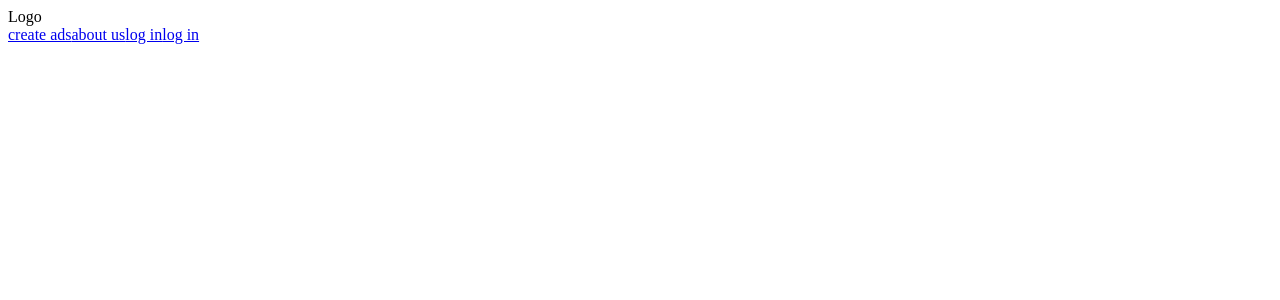
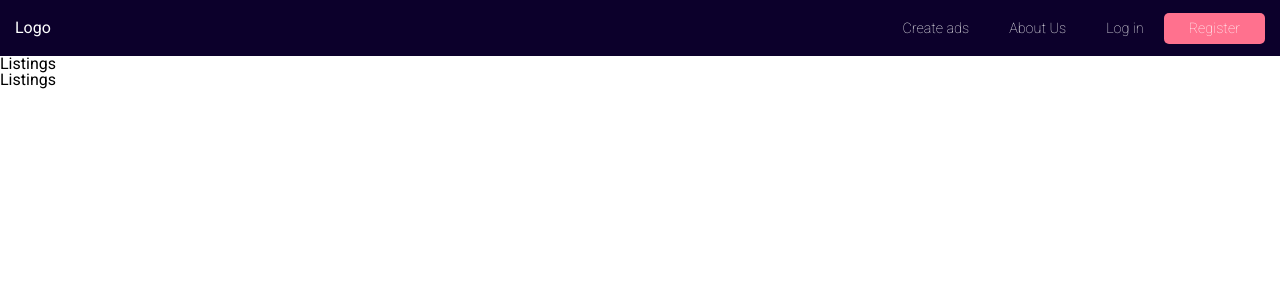
Before and after one commit to juanhuttemann/real-state, a React (Create React App) app: page / in a window 1280 px wide. Shown: the top 300 px of the page. Built offline with nearby package versions, Linux system fonts and the light colour scheme.

Commit message:
Add header, Filter & Listings Components

```diff
--- a/package.json
+++ b/package.json
@@ -3,6 +3,7 @@
   "version": "0.1.0",
   "private": true,
   "dependencies": {
+    "node-sass": "^4.12.0",
     "react": "^16.9.0",
     "react-dom": "^16.9.0",
     "react-scripts": "3.1.1"
--- a/src/App.js
+++ b/src/App.js
@@ -1,11 +1,18 @@
 import React from 'react';
-import './App.css';
-import Header from './Header';
+import './sass/App.scss';
+import Header from './components/Header';
+import Filter from './components/Filter'
+import Listings from './components/Listings'
 
 function App() {
   return (
     <div className="App">
-      <Header/>
+      <Header />
+      <section id="content-area">
+        <Filter />
+        <Listings />
+
+      </section>
     </div>
   );
 }
--- a/src/Header.js
+++ /dev/null
@@ -1,17 +0,0 @@
-import React, { Component } from 'react';
-
-export default class Header extends Component {
-    render() {
-        return (
-            <header>
-                <div>Logo</div>
-                <nav>
-                    <a href="#">create ads</a>
-                    <a href="#">about us</a>
-                    <a href="#">log in</a>
-                    <a href="#" className="register-btn">log in</a>
-                </nav>
-            </header>
-        )
-    }
-}
--- /dev/null
+++ b/src/components/Filter.js
@@ -0,0 +1,15 @@
+import React, {
+    Component
+} from 'react';
+
+class Filter extends Component {
+    render() {
+        return (
+            <section className="listings">
+                Listings
+            </section>
+        );
+    }
+}
+
+export default Filter;
--- /dev/null
+++ b/src/components/Header.js
@@ -0,0 +1,17 @@
+import React, { Component } from 'react';
+
+export default class Header extends Component {
+    render() {
+        return (
+            <header>
+                <div className="logo">Logo</div>
+                <nav>
+                    <a href="#">Create ads</a>
+                    <a href="#">About Us</a>
+                    <a href="#">Log in</a>
+                    <a href="#" className="register-btn">Register</a>
+                </nav>
+            </header>
+        )
+    }
+}
--- /dev/null
+++ b/src/components/Listings.js
@@ -0,0 +1,14 @@
+import React, { Component } from 'react';
+
+class Listings extends Component {
+    state = {  }
+    render() {
+        return (
+            <section className="listings">
+                Listings
+            </section>
+         );
+    }
+}
+
+export default Listings;
--- /dev/null
+++ b/src/sass/App.scss
@@ -0,0 +1,8 @@
+@import url('https://fonts.googleapis.com/css?family=Roboto:100,400,500,700');
+@import 'variables';
+@import 'reset';
+@import 'listings';
+
+body {
+    font-family: 'Roboto', sans-sefif;
+}
--- /dev/null
+++ b/src/sass/_listings.scss
@@ -0,0 +1,31 @@
+header{
+    background: #0c002b;
+    color: white;
+    overflow: auto;
+    padding: 20px 15px;
+    .logo {
+        float: left;
+    }
+    nav{
+        float: right;
+        a{
+            color: white;
+            text-decoration: none;
+            padding: 10px 20px;
+            font-weight: 300;
+            font-size: 0.9rem;
+
+            &:hover{
+                color: #FF718E
+            }
+
+            &.register-btn{
+                background: $pink;
+                padding: 7px 25px;
+                text-align: center;
+                color: white;
+                border-radius: 5px;
+            }
+        }
+    }
+}
--- /dev/null
+++ b/src/sass/_reset.scss
@@ -0,0 +1,134 @@
+/* http://meyerweb.com/eric/tools/css/reset/
+   v2.0 | 20110126
+   License: none (public domain)
+*/
+a,
+abbr,
+acronym,
+address,
+applet,
+article,
+aside,
+audio,
+b,
+big,
+blockquote,
+body,
+canvas,
+caption,
+center,
+cite,
+code,
+dd,
+del,
+details,
+dfn,
+div,
+dl,
+dt,
+em,
+embed,
+fieldset,
+figcaption,
+figure,
+footer,
+form,
+h1,
+h2,
+h3,
+h4,
+h5,
+h6,
+header,
+hgroup,
+html,
+i,
+iframe,
+img,
+ins,
+kbd,
+label,
+legend,
+li,
+mark,
+menu,
+nav,
+object,
+ol,
+output,
+p,
+pre,
+q,
+ruby,
+s,
+samp,
+section,
+small,
+span,
+strike,
+strong,
+sub,
+summary,
+sup,
+table,
+tbody,
+td,
+tfoot,
+th,
+thead,
+time,
+tr,
+tt,
+u,
+ul,
+var,
+video {
+    margin: 0;
+    padding: 0;
+    border: 0;
+    font-size: 100%;
+    font: inherit;
+    vertical-align: baseline;
+}
+
+/* HTML5 display-role reset for older browsers */
+article,
+aside,
+details,
+figcaption,
+figure,
+footer,
+header,
+hgroup,
+menu,
+nav,
+section {
+    display: block;
+}
+
+body {
+    line-height: 1;
+}
+
+ol,
+ul {
+    list-style: none;
+}
+
+blockquote,
+q {
+    quotes: none;
+}
+
+blockquote:after,
+blockquote:before,
+q:after,
+q:before {
+    content: '';
+    content: none;
+}
+
+table {
+    border-collapse: collapse;
+    border-spacing: 0;
+}
--- /dev/null
+++ b/src/sass/_variables.scss
@@ -0,0 +1,5 @@
+$darkpurple: #0C002B;
+$grey: #FAF7F5;
+$offwhite: #FFFEFF;
+$pink: #FF718E;
+$darkgrey: #ADABAA;
```
Also changed, not shown: src/App.css (deleted), 1 other file (tests, documents, lock files or other folders).
